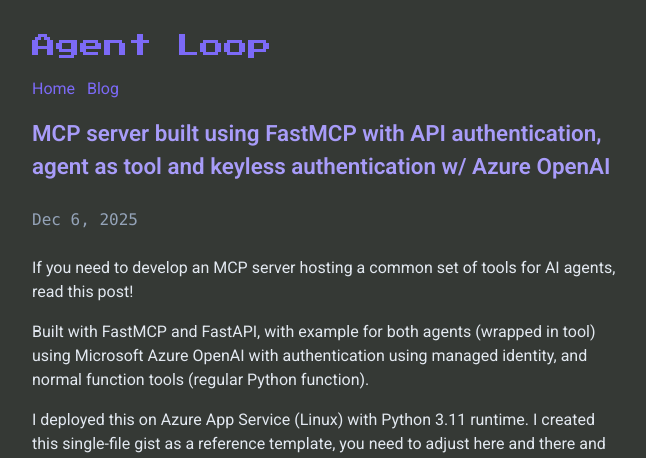
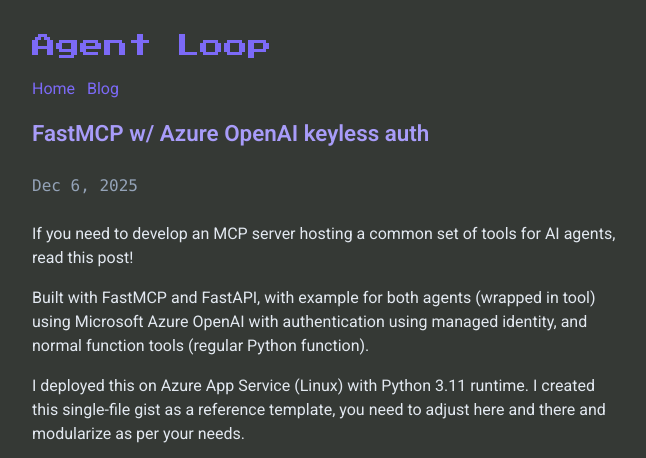
Before and after one commit to agentloopfyi/agentloopfyi.github.io, a Jekyll site: the page built from _posts/2025-12-06-fastmcp.markdown, in a window 1280 px wide, cut to the strip 0-458 px from the top of the page. Shown: the whole strip, without its empty margins (316-962 px from the left). Built offline with Jekyll 4.4.1, drawn with Linux system fonts in a browser that asks for light colours; nearby versions of some CDN libraries.

Commit message:
Update 2025-12-06-fastmcp.markdown

```diff
--- a/_posts/2025-12-06-fastmcp.markdown
+++ b/_posts/2025-12-06-fastmcp.markdown
@@ -1,7 +1,7 @@
 ---
 layout: post
 comments: false
-title:  "MCP server built using FastMCP with API authentication, agent as tool and keyless authentication w/ Azure OpenAI"
+title:  "FastMCP w/ Azure OpenAI keyless auth"
 date:   2025-12-06 10:00:00
 ---
 
```
